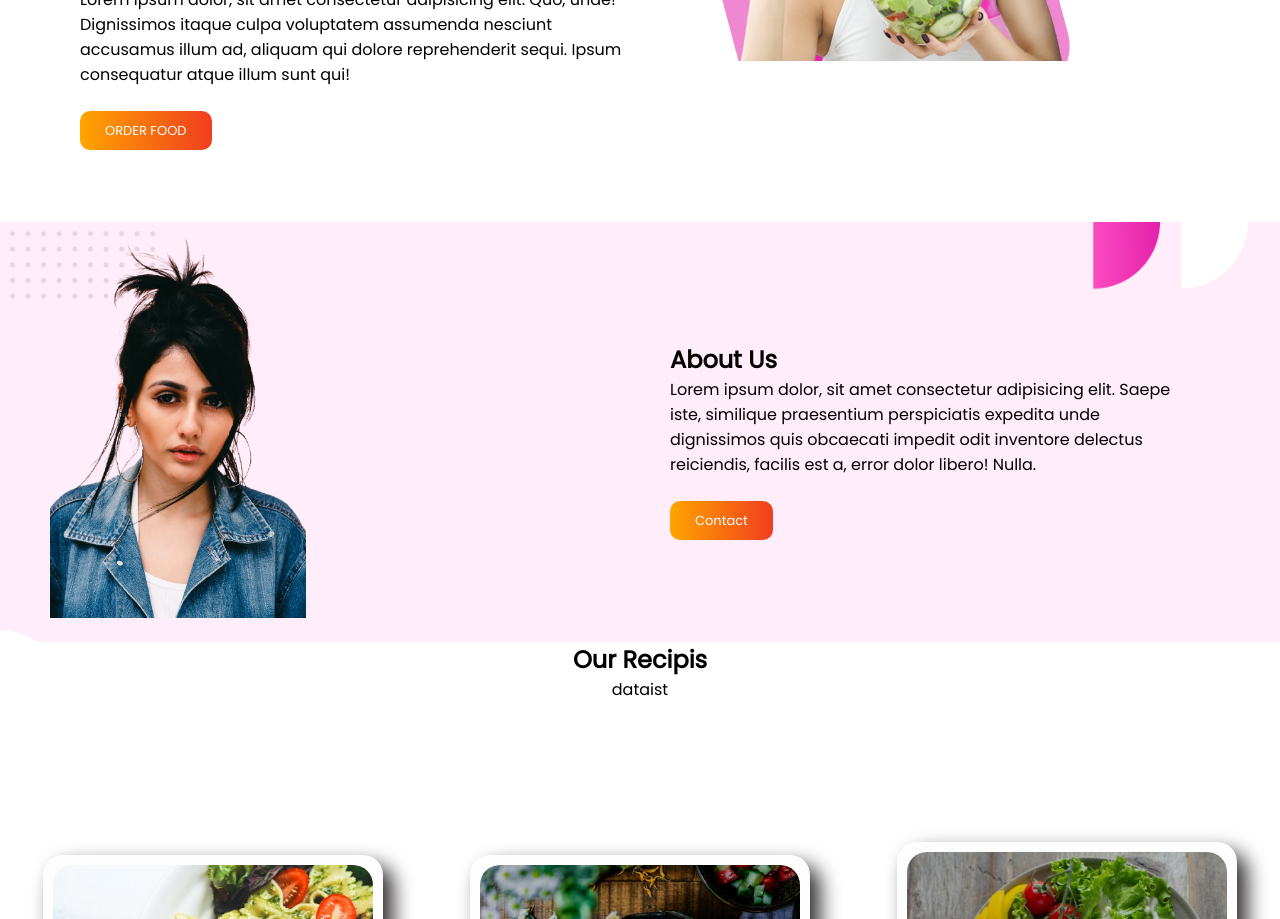
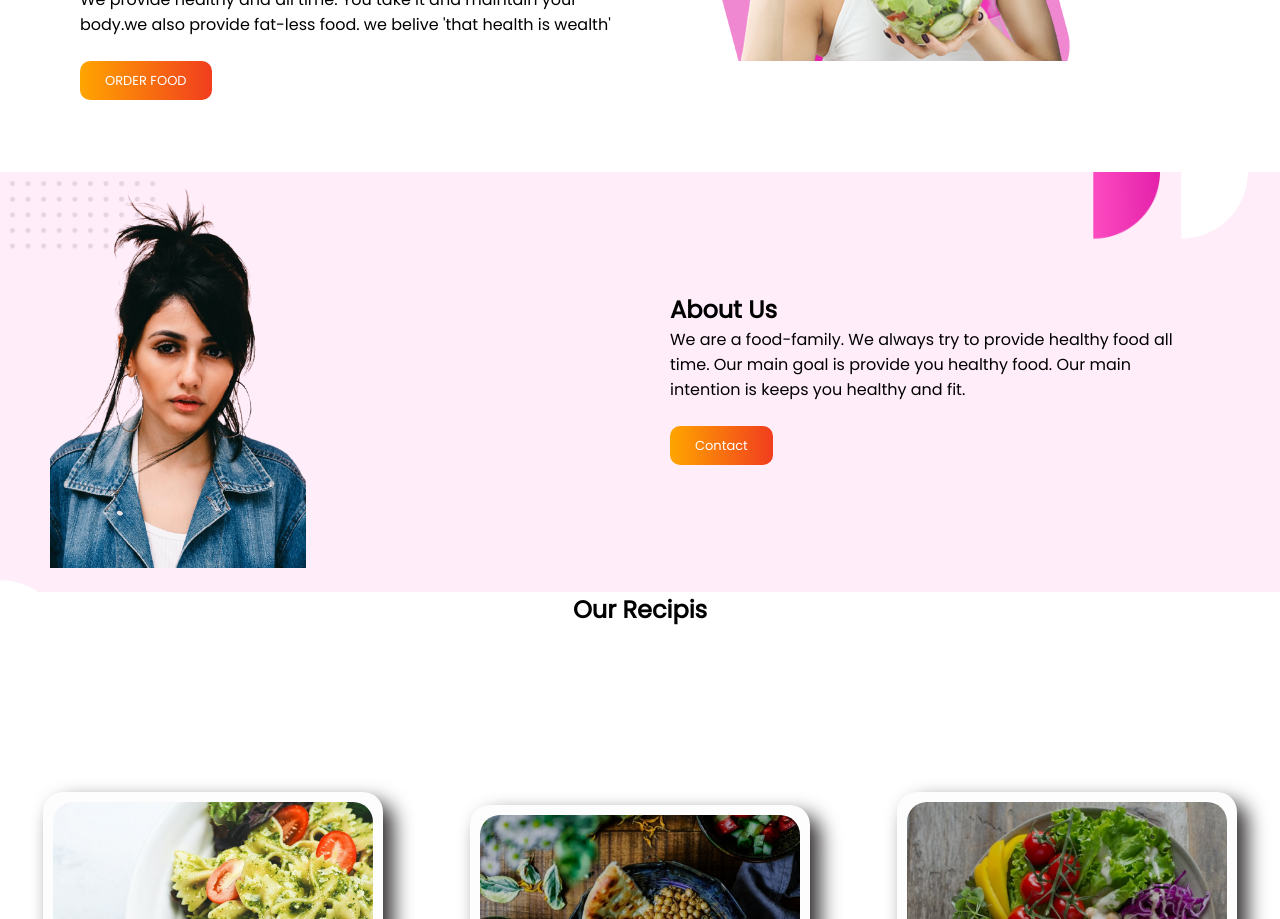
Before and after one commit to joy-sarkar/food-lab, a plain HTML site: page index.html in a window 1280 px wide. Shown: the part 378-1297 px from the top of the page. Drawn offline with Linux system fonts and the light colour scheme.

Commit message:
describisions

```diff
--- a/index.html
+++ b/index.html
@@ -16,7 +16,7 @@
             <h1><span>Stay</span> Healthy</h1>
             <h1>Maintain your body </h1>
             <h1>with Food lab</h1>
-            <p>Lorem ipsum dolor, sit amet consectetur adipisicing elit. Quo, unde! Dignissimos itaque culpa voluptatem assumenda nesciunt accusamus illum ad, aliquam qui dolore reprehenderit sequi. Ipsum consequatur atque illum sunt qui!</p>
+            <p>We provide healthy and all time. You take it and maintain your body.we also provide fat-less food. we belive 'that health is wealth'</p>
             <a target="-blank" href="https:www.foodpanda.com">ORDER FOOD</a>
         </div>
         <div class="top right"><img src="images/top.png" alt=""></div>
@@ -25,20 +25,20 @@
         <div class="about a-left"><img src="images/about-bg.png" alt=""></div>
         <div class="about a-right">
                     <h1>About Us</h1>
-                    <p>Lorem ipsum dolor, sit amet consectetur adipisicing elit. Saepe iste, similique praesentium perspiciatis expedita unde dignissimos quis obcaecati impedit odit inventore delectus reiciendis, facilis est a, error dolor libero! Nulla.</p>
+                    <p>We are a food-family. We always try to provide healthy food all time. Our main goal is provide you healthy food. Our main intention is keeps you healthy and fit.</p>
                     <a href="#">Contact</a>
         </div>
     </section>
     <section class="recipies">
                 <h1>Our Recipis</h1>
-                <p>dataist</p>
+                <p></p>
     </section>
     <section class="food">
         <div class="food-1 iteam">
             <img src="images/Project Cover7.png" alt="">
                         <div class="food-card">
                             <h2>Lefey Greens</h2>
-                            <p>Leafey make with varice vagitables. its has no fats keeps its your boby perfecr all time all days.</p>
+                            <p>Leafey make with varice vagitables. its has no fats keeps its your boby perfecr all time all days. You don't need diet to keep your boby fit. </p>
                         </div>
         </div>
         <div class="food-2 iteam">
```
